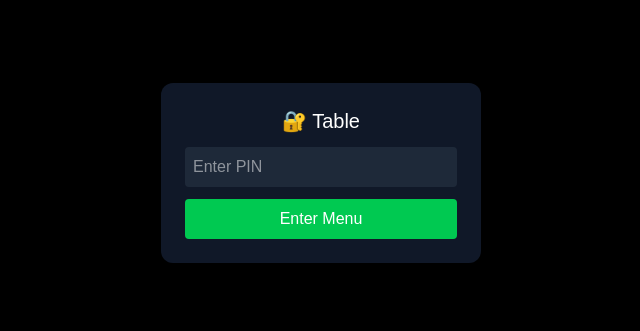
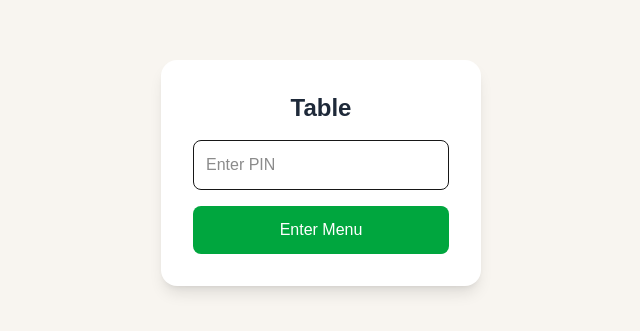
Before and after one commit to autoxai01-oss/smos-ai, a Next.js app: page /menu/1 in a window 1280 px wide. Shown: the part 227-558 px from the top of the page, without its empty margins (319-959 px from the left). Built offline with nearby package versions, Linux system fonts and the light colour scheme.

Commit message:
redesigned menu

```diff
--- a/app/menu/[restaurantId]/page.tsx
+++ b/app/menu/[restaurantId]/page.tsx
@@ -13,7 +13,6 @@ import { useParams, useSearchParams } from "next/navigation";
 import { addToCart, getCart, updateQty } from "@/lib/cart";
 import CartBar from "@/components/CartBar";
 
-// ✅ TYPE DEFINITIONS (FIXES VERCEL ERROR)
 type MenuItem = {
   id: string;
   name: string;
@@ -37,14 +36,11 @@ export default function CustomerMenu() {
   const [menu, setMenu] = useState<MenuItem[]>([]);
   const [enteredPin, setEnteredPin] = useState("");
   const [verified, setVerified] = useState(false);
-  const [refresh, setRefresh] = useState(false); // 🔥 force UI update
+  const [refresh, setRefresh] = useState(false);
 
   // 🔐 VERIFY PIN
   const verifyPin = async () => {
-    if (!enteredPin) {
-      alert("Enter PIN");
-      return;
-    }
+    if (!enteredPin) return alert("Enter PIN");
 
     const q = query(
       collection(db, "tablePins"),
@@ -54,10 +50,7 @@ export default function CustomerMenu() {
 
     const snap = await getDocs(q);
 
-    if (snap.empty) {
-      alert("Invalid table");
-      return;
-    }
+    if (snap.empty) return alert("Invalid table");
 
     const data = snap.docs[0].data();
 
@@ -89,38 +82,46 @@ export default function CustomerMenu() {
     return () => unsub();
   }, [verified, restaurantId]);
 
-  // 🔐 PIN SCREEN
+  // 🔐 PIN SCREEN (CREAMY STYLE)
   if (!verified) {
     return (
-      <div className="min-h-screen flex items-center justify-center bg-black text-white">
-        <div className="bg-gray-900 p-6 rounded-xl w-80 text-center">
+      <div className="min-h-screen flex items-center justify-center bg-[#f8f5f0]">
 
-          <h1 className="text-xl mb-3">🔐 Table {table}</h1>
+        <div className="bg-white p-8 rounded-2xl w-80 text-center shadow-lg">
+
+          <h1 className="text-2xl font-semibold mb-4 text-gray-800">
+            Table {table}
+          </h1>
 
           <input
             placeholder="Enter PIN"
             value={enteredPin}
             onChange={(e)=>setEnteredPin(e.target.value)}
-            className="w-full p-2 mb-3 bg-gray-800 rounded"
+            className="w-full p-3 mb-4 border rounded-lg"
           />
 
           <button
             onClick={verifyPin}
-            className="w-full bg-green-500 p-2 rounded"
+            className="w-full bg-green-600 text-white p-3 rounded-lg hover:bg-green-700 transition"
           >
             Enter Menu
           </button>
 
         </div>
+
       </div>
     );
   }
 
-  // 🍽 MENU UI
+  // 🍽 MENU UI (PREMIUM)
   return (
-    <div className="min-h-screen bg-black text-white p-6 pb-24">
+    <div className="min-h-screen bg-[#f8f5f0] text-gray-800 p-6 pb-24">
 
-      <h1 className="text-3xl mb-6 text-center">🍽 Menu</h1>
+      <h1 className="text-3xl font-bold text-center mb-8">
+        🍽 Our Menu
+      </h1>
+
+      <div className="space-y-4 max-w-xl mx-auto">
 
         {menu.map((item) => {
           const cart = getCart() as CartItem[];
@@ -129,26 +130,29 @@ export default function CustomerMenu() {
           return (
             <div
               key={item.id}
-            className="bg-gray-800 p-4 mb-3 rounded flex justify-between items-center"
+              className="bg-white p-4 rounded-2xl shadow-sm flex justify-between items-center"
             >
               <div>
-              <p className="text-lg">{item.name}</p>
-              <p className="text-sm text-gray-400">₹{item.price}</p>
+                <p className="text-lg font-semibold">
+                  {item.name}
+                </p>
+                <p className="text-sm text-gray-500">
+                  ₹{item.price}
+                </p>
               </div>
 
-            {/* 🔥 DYNAMIC BUTTON */}
               {!cartItem ? (
                 <button
                   onClick={() => {
                     addToCart(item);
                     setRefresh(!refresh);
                   }}
-                className="bg-green-500 px-4 py-1 rounded"
+                  className="bg-green-600 text-white px-4 py-1 rounded-lg hover:bg-green-700 transition"
                 >
                   Add
                 </button>
               ) : (
-              <div className="flex items-center gap-3 bg-gray-700 px-3 py-1 rounded">
+                <div className="flex items-center gap-3 bg-gray-100 px-3 py-1 rounded-lg">
 
                   <button
                     onClick={() => {
@@ -157,10 +161,12 @@ export default function CustomerMenu() {
                     }}
                     className="text-lg px-2"
                   >
-                  -
+                    −
                   </button>
 
-                <span>{cartItem.qty}</span>
+                  <span className="font-semibold">
+                    {cartItem.qty}
+                  </span>
 
                   <button
                     onClick={() => {
@@ -178,6 +184,8 @@ export default function CustomerMenu() {
           );
         })}
 
+      </div>
+
       {/* 🛒 CART BAR */}
       <CartBar restaurantId={restaurantId} />
 
```
Lines whose indentation alone changed are shown as unchanged.
